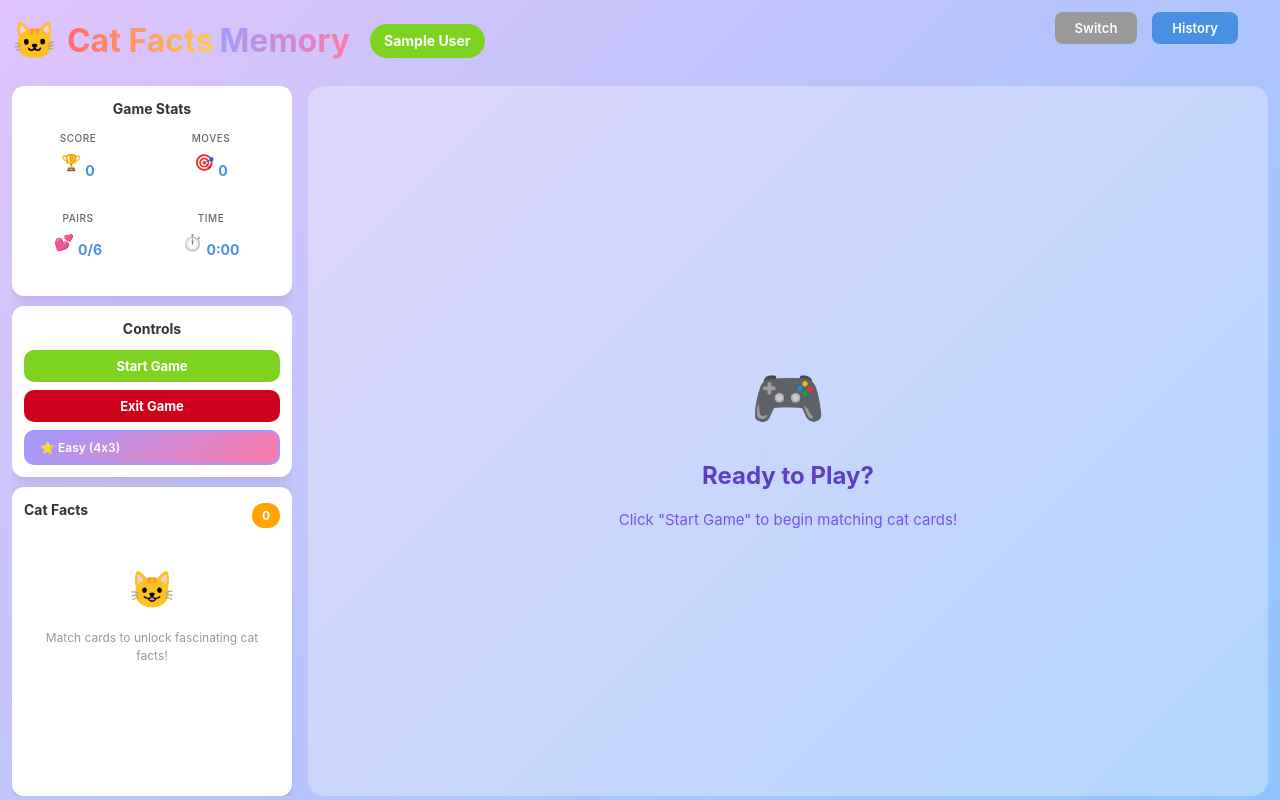
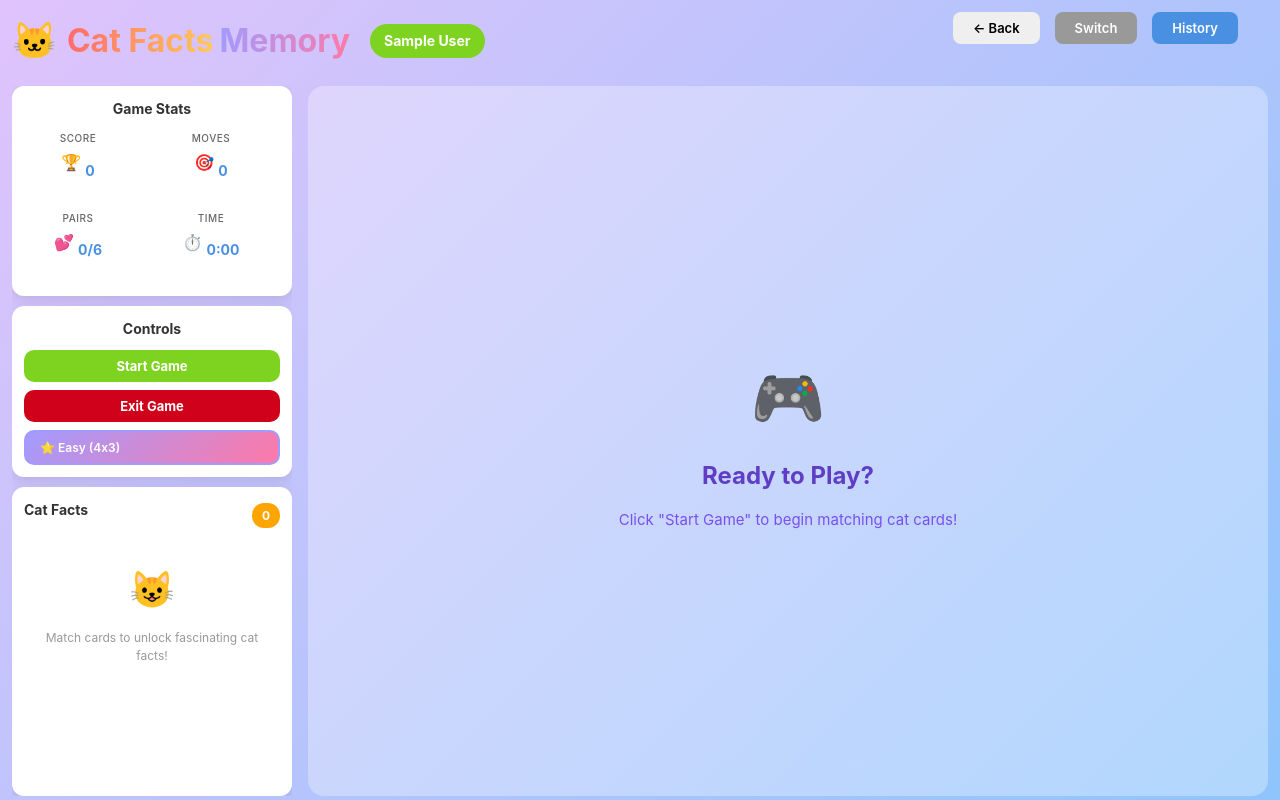
Before and after one commit to Xeejay-25/catfacts-system, a React app in the folder frontend/: page /game in a window 1280 px wide. Built offline with nearby package versions, Linux system fonts and the light colour scheme; sample sign-in values are in the browser's storage; the HTML template or start-up script is replaced by a standard one.

Commit message:
refactor(Game.tsx): add back button to navigate to dashboard from game page

```diff
--- a/frontend/src/pages/Game.tsx
+++ b/frontend/src/pages/Game.tsx
@@ -163,6 +163,9 @@ const Game = () => {
         <div className="game-page">
             {/* Top Right Navigation */}
             <div className="top-nav">
+                <button className="nav-btn nav-btn-secondary" onClick={() => navigate('/dashboard')}>
+                    ← Back
+                </button>
                 <button className="nav-btn nav-btn-gray" onClick={() => navigate('/user/select')}>
                     Switch
                 </button>
```
